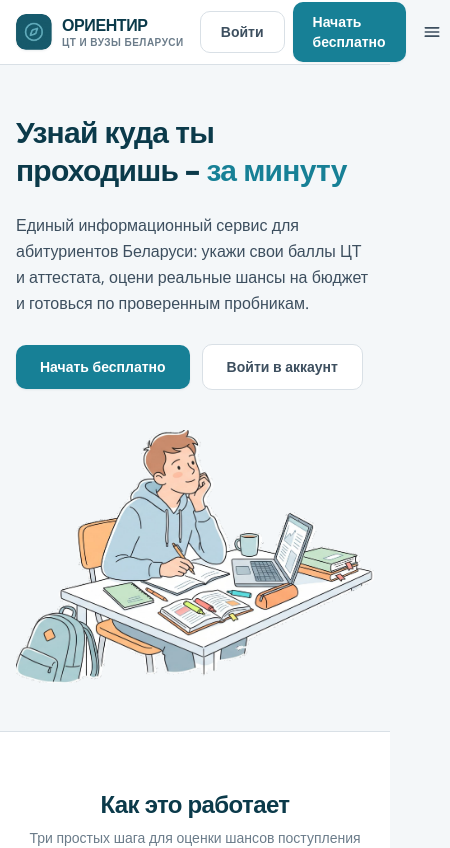
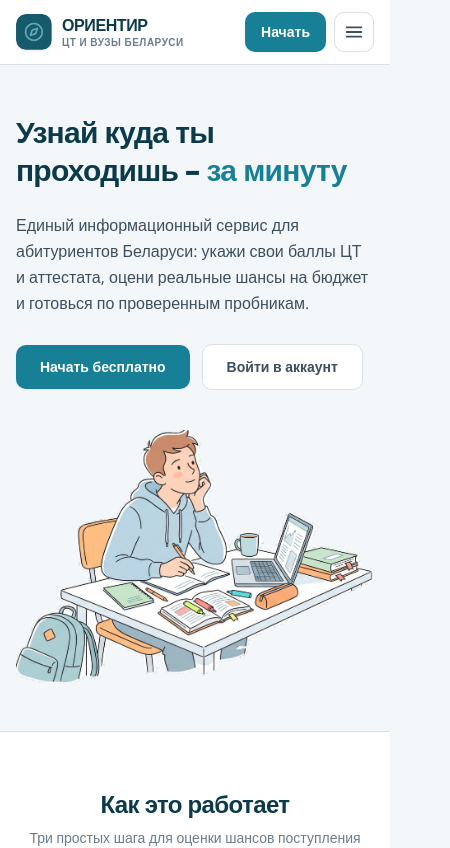
Before and after one commit to qDenisM/web-app-centralized-testing-platform, a Next.js app in the folder apps/web/: page / in a window 390 px wide. Shown: the top 848 px of the page, 450 px wide, since content can reach past the window. Built offline with nearby package versions, Linux system fonts and the light colour scheme.

Commit message:
fix: burger-menu, solved problem with buttons in the header

```diff
--- a/apps/web/app/(public)/page.tsx
+++ b/apps/web/app/(public)/page.tsx
@@ -102,10 +102,14 @@ export default function HomePage() {
               </p>
 
               <div className="flex flex-wrap items-center gap-3 pt-1">
-                <Button href="/register" className="px-6 py-3">
+                <Button href="/register" className="inline-flex px-6 py-3 text-sm">
                   Начать бесплатно
                 </Button>
-                <Button href="/login" variant="secondary" className="px-6 py-3">
+                <Button
+                  href="/login"
+                  variant="secondary"
+                  className="inline-flex px-6 py-3 text-sm"
+                >
                   Войти в аккаунт
                 </Button>
               </div>
@@ -215,7 +219,7 @@ export default function HomePage() {
               Подай заявку на тестирование и дождись результатов
             </p>
             <div className="pt-2">
-              <Button href="/login" className="px-8 py-3">
+              <Button href="/login" className="inline-flex px-8 py-3 text-sm">
                 Перейти в личный кабинет
               </Button>
             </div>
--- a/apps/web/app/not-found.tsx
+++ b/apps/web/app/not-found.tsx
@@ -36,10 +36,14 @@ export default function NotFound() {
           </p>
 
           <div className="mt-8 flex flex-wrap items-center justify-center gap-3">
-            <Button href="/" className="px-6 py-3">
+            <Button href="/" className="inline-flex px-6 py-3 text-sm">
               На главную
             </Button>
-            <Button href="/login" variant="secondary" className="px-6 py-3">
+            <Button
+              href="/login"
+              variant="secondary"
+              className="inline-flex px-6 py-3 text-sm"
+            >
               Войти в аккаунт
             </Button>
           </div>
--- a/apps/web/components/layout/Footer.tsx
+++ b/apps/web/components/layout/Footer.tsx
@@ -69,7 +69,7 @@ export function Footer() {
             <p className="mb-3 text-xs leading-relaxed text-text-muted">
               Создайте аккаунт и узнайте, куда хватает баллов.
             </p>
-            <Button href="/register" className="px-4 py-2">
+            <Button href="/register" className="inline-flex px-4 py-2 text-sm">
               Начать бесплатно
             </Button>
             <p className="mt-4 text-[11px] text-text-muted">
--- a/apps/web/components/layout/Header.tsx
+++ b/apps/web/components/layout/Header.tsx
@@ -1,7 +1,4 @@
-"use client";
-
 import Link from "next/link";
-import { useState } from "react";
 import { Button } from "@/components/ui/Button";
 import { Container } from "@/components/ui/Container";
 import { Logo } from "./Logo";
@@ -13,11 +10,9 @@ const navLinks = [
 ];
 
 export function Header() {
-  const [menuOpen, setMenuOpen] = useState(false);
-
   return (
     <header className="sticky top-0 z-40 border-b border-border bg-white">
-      <Container className="flex h-16 items-center justify-between gap-4">
+      <Container className="flex h-16 items-center justify-between gap-3">
         <Logo />
 
         <nav className="hidden items-center gap-1 md:flex">
@@ -32,61 +27,60 @@ export function Header() {
           ))}
         </nav>
 
-        <div className="flex items-center gap-2 sm:gap-3">
+        <div className="flex shrink-0 items-center gap-2">
           <Button
             href="/login"
             variant="secondary"
-            className="hidden px-4 py-2 sm:inline-flex"
+            className="hidden h-10 items-center px-4 text-sm md:inline-flex"
           >
             Войти
           </Button>
-          <Button href="/register" className="px-4 py-2">
-            Начать бесплатно
+
+          <Button
+            href="/register"
+            className="inline-flex h-10 items-center whitespace-nowrap px-4 text-sm"
+          >
+            <span className="max-[530px]:hidden">Начать бесплатно</span>
+            <span className="hidden max-[530px]:inline">Начать</span>
           </Button>
 
-          <button
-            type="button"
-            className="rounded-lg p-2 text-text-secondary hover:bg-bg-page md:hidden"
+          <details className="relative md:hidden">
+            <summary
+              className="flex h-10 w-10 cursor-pointer list-none items-center justify-center rounded-[10px] border border-border text-text-secondary hover:bg-bg-page [&::-webkit-details-marker]:hidden"
               aria-label="Открыть меню"
-            onClick={() => setMenuOpen((open) => !open)}
             >
-            <MenuIcon open={menuOpen} />
-          </button>
-        </div>
-      </Container>
+              <MenuIcon />
+            </summary>
 
-      {menuOpen ? (
-        <div className="border-t border-border bg-white px-4 py-3 md:hidden">
-          <nav className="flex flex-col gap-1">
+            <nav className="absolute right-0 top-[calc(100%+8px)] z-50 w-56 rounded-[12px] border border-border bg-white p-2 shadow-[0_12px_28px_-4px_rgba(11,58,74,0.12)]">
               {navLinks.map((link) => (
                 <a
                   key={link.href}
                   href={link.href}
-                className="rounded-lg px-2.5 py-2 text-sm font-semibold text-text-secondary hover:bg-bg-page hover:text-brand-900"
-                onClick={() => setMenuOpen(false)}
+                  className="block rounded-lg px-3 py-2 text-sm font-semibold text-text-secondary hover:bg-bg-page hover:text-brand-900"
                 >
                   {link.label}
                 </a>
               ))}
               <Link
                 href="/login"
-              className="rounded-lg px-2.5 py-2 text-sm font-semibold text-text-secondary hover:bg-bg-page sm:hidden"
-              onClick={() => setMenuOpen(false)}
+                className="mt-1 block rounded-lg border-t border-border px-3 py-2 text-sm font-semibold text-text-secondary hover:bg-bg-page hover:text-brand-900"
               >
                 Войти
               </Link>
             </nav>
+          </details>
         </div>
-      ) : null}
+      </Container>
     </header>
   );
 }
 
-function MenuIcon({ open }: { open: boolean }) {
+function MenuIcon() {
   return (
     <svg
-      width="20"
-      height="20"
+      width="22"
+      height="22"
       viewBox="0 0 24 24"
       fill="none"
       stroke="currentColor"
@@ -94,18 +88,9 @@ function MenuIcon({ open }: { open: boolean }) {
       strokeLinecap="round"
       aria-hidden="true"
     >
-      {open ? (
-        <>
-          <path d="M6 6l12 12" />
-          <path d="M18 6L6 18" />
-        </>
-      ) : (
-        <>
       <path d="M4 7h16" />
       <path d="M4 12h16" />
       <path d="M4 17h16" />
-        </>
-      )}
     </svg>
   );
 }
--- a/apps/web/components/ui/Button.tsx
+++ b/apps/web/components/ui/Button.tsx
@@ -21,12 +21,12 @@ export function Button({
   href,
   children,
   variant = "primary",
-  className = "",
+  className = "inline-flex px-5 py-2.5 text-sm",
 }: ButtonProps) {
   return (
     <Link
       href={href}
-      className={`inline-flex items-center justify-center rounded-[10px] px-5 py-2.5 text-sm font-bold transition-colors ${variants[variant]} ${className}`}
+      className={`items-center justify-center rounded-[10px] font-bold transition-colors ${variants[variant]} ${className}`}
     >
       {children}
     </Link>
```
Lines whose indentation alone changed are shown as unchanged.
